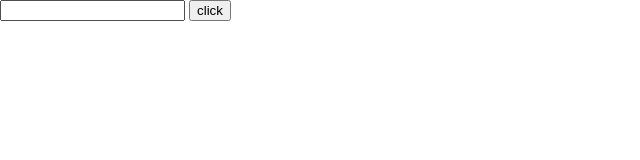
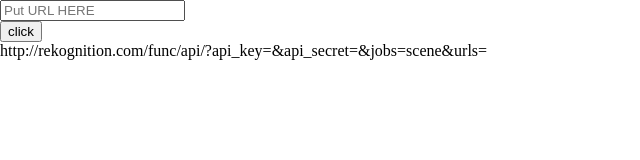
Before and after one commit to fixiecoding/picture2speech, a plain HTML site: page index.html in a window 1280 px wide. Both pictures are taken after a click on the input "click". Shown: the whole page, without its empty margins (0-640 px from the left). Drawn offline with nearby package versions, Linux system fonts and the light colour scheme.

Commit message:
scene recognition

```diff
--- a/index.html
+++ b/index.html
@@ -49,11 +49,10 @@
 </head>
 <body>
 <div id='wrapper'>
-	<input type='text' />
-	<input type='submit' value='click' />
-	<span id='response'></span>
+	<input type='text' id='imgUrl' placeholder="Put URL HERE" /><br/>
+	<input type='submit' value='click' id='submit' /><br/>
+	<span id='response'>REST API Response</span>
 </div>
-
 <script>
 var page = document.getElementById('wrapper'),
 ua = navigator.userAgent,
@@ -67,7 +66,8 @@
 
 /* Need to put all settings here e.g. behaviour, API Details etc */
 var settings = {
-
+	rekognition_api_key_scene : '',
+	rekognition_api_secret_scene : ''
 };
 
 window.addEventListener("load", function(e) {
@@ -91,6 +91,17 @@
 
 $(function(){
 	//Docuemnt ready function
+	$('#submit').on('click',function(){
+		var imgloc = $('#imgUrl').val();
+		var url= "http://rekognition.com/func/api/?"
+				+"api_key="+settings.rekognition_api_key_scene
+				+"&api_secret="+settings.rekognition_api_secret_scene
+				+"&jobs=scene&urls="+imgloc;
+		$('#response').html(url);
+		/* $.getJSON(url,function(data){
+			console.log(data);
+		}); */
+	});
 
 });
 </script>
```
Lines whose indentation alone changed are shown as unchanged.
